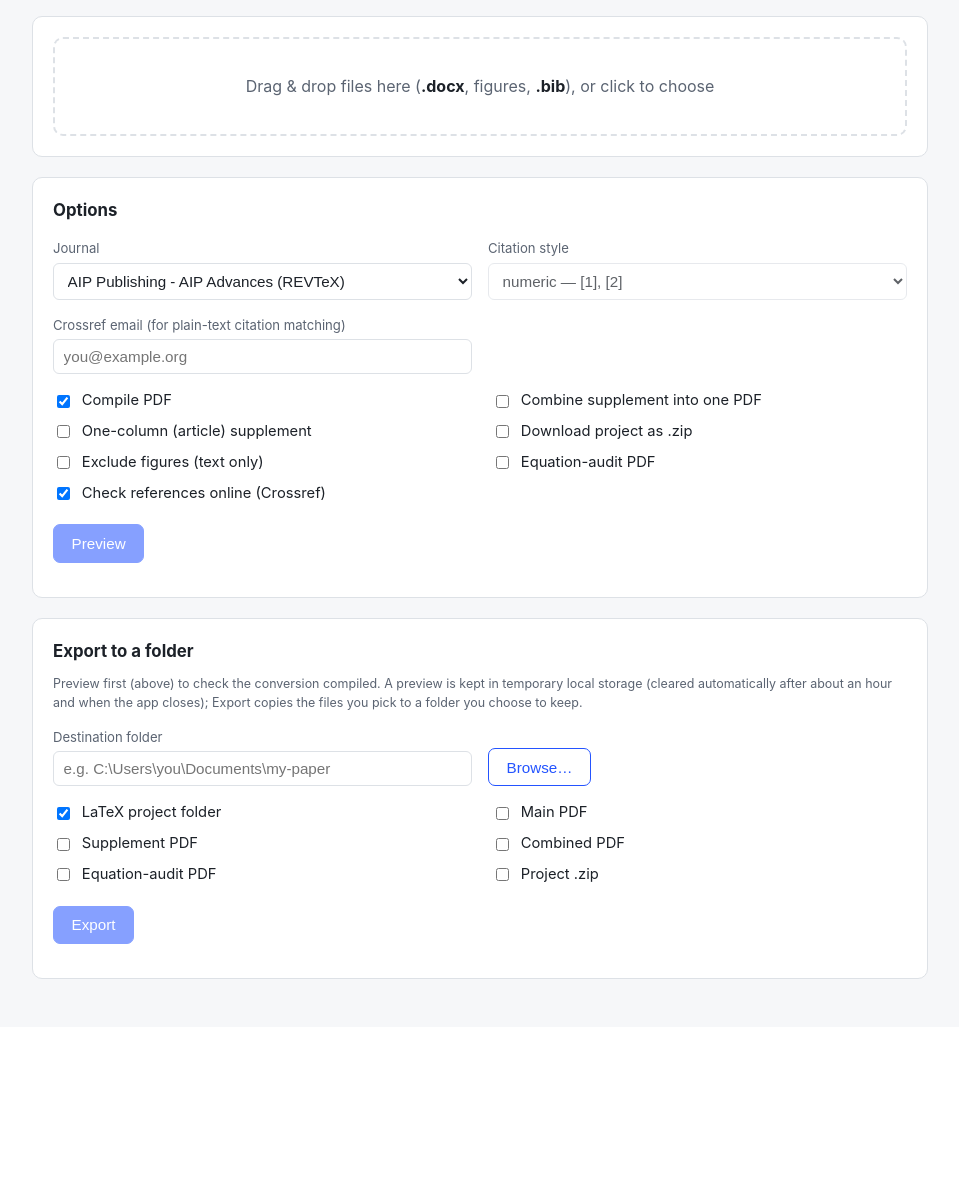
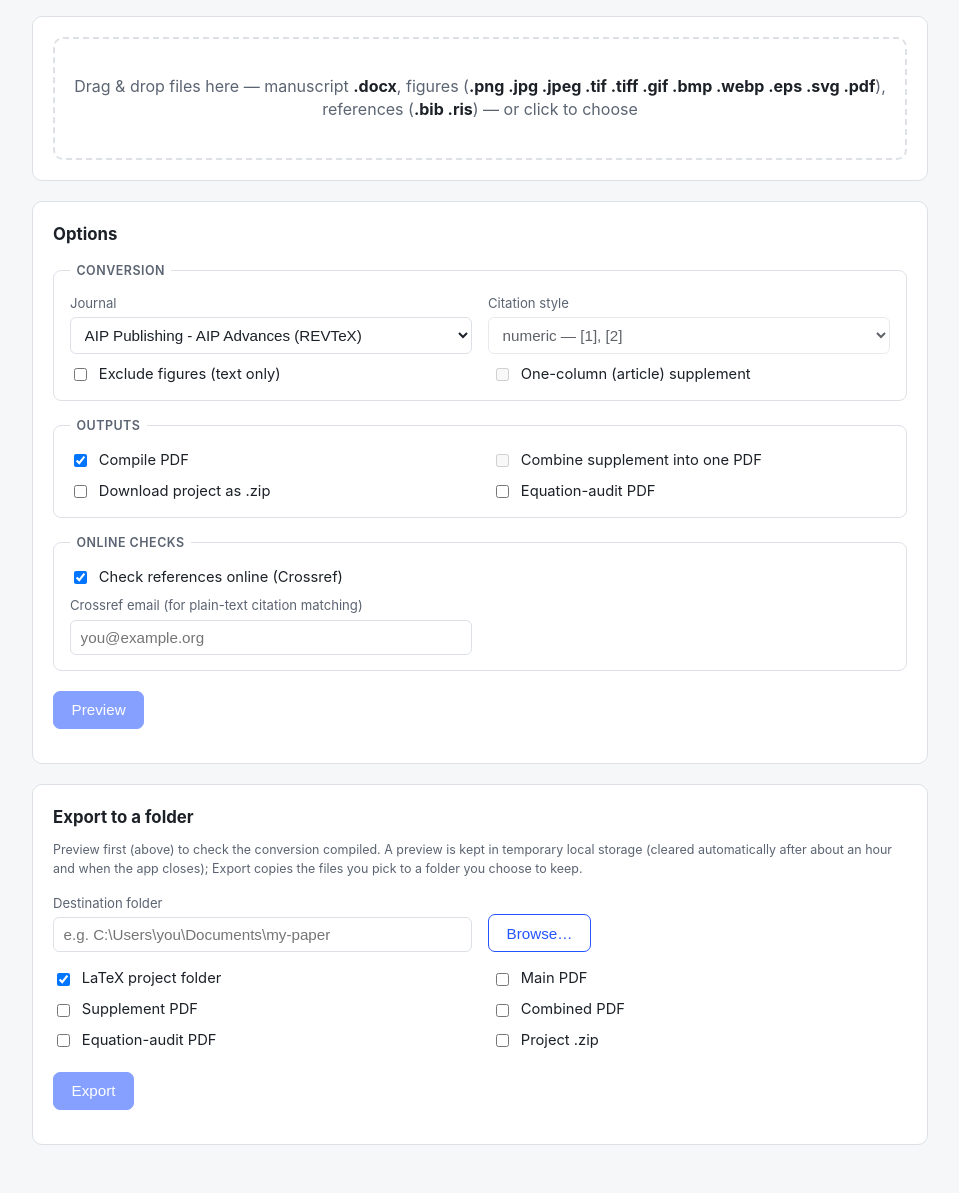
Before and after one commit to pquarterman17/LaTeXtify, a FastAPI app: page / in a window 1280 px wide. Shown: the part 88-1281 px from the top of the page, without its empty margins (160-1119 px from the left). Before the commit the page ends 1067 px from the top, so only its background shows below. Run offline with FastAPI, Linux system fonts and the light colour scheme.

Commit message:
feat(gui): grouped self-explanatory Options with input-aware toggles
Options now cluster into Conversion / Outputs / Online-checks fieldsets
with a hover tooltip on every option (the opaque Equation-audit toggle
finally explains itself). Supplement-dependent toggles disable until a
Supplement file exists; exclude-figures warns when staged figure files
would be ignored. The dropzone text and file-picker filter are built
from the accept lists role detection already uses. Also fixes a latent
bug: opt-nofigs changes now invalidate a stale preview. Plan items 2,
3, 5 complete.

Co-Authored-By: Claude Fable 5 <noreply@anthropic.com>

```diff
--- a/latextify/gui/static/app.js
+++ b/latextify/gui/static/app.js
@@ -45,6 +45,18 @@
   const pdfEmbed = el("pdf-embed");
   const reportPanel = el("report-panel");
   const reportText = el("report-text");
+
+  // Advertise the real accepted formats from the same lists role detection
+  // uses, and keep the file picker's filter in sync (one source of truth —
+  // the server's upload allowlists mirror these).
+  el("dropzone-text").innerHTML =
+    "Drag &amp; drop files here — manuscript <strong>.docx</strong>, figures (<strong>." +
+    IMAGE_EXTS.join(" .") + "</strong>), references (<strong>." + REF_EXTS.join(" .") +
+    "</strong>) — or click to choose";
+  fileInput.setAttribute(
+    "accept",
+    [".docx"].concat(IMAGE_EXTS.map((e) => "." + e), REF_EXTS.map((e) => "." + e)).join(",")
+  );
 
   // Each entry: {file, role, number}. `number` only meaningful for figures.
   let entries = [];
@@ -157,6 +169,21 @@
   function updateButton() {
     const hasMain = entries.filter((x) => x.role === "main").length === 1;
     convertBtn.disabled = !(hasMain && journalSelect.value);
+    updateOptionState();
+  }
+
+  // Input-aware options: supplement-dependent toggles only mean something
+  // once a Supplement file exists, and exclude-figures deserves a warning
+  // when it will silently ignore staged figure files.
+  function updateOptionState() {
+    const hasSupp = entries.some((x) => x.role === "supplement");
+    [optCombine, optSi1col].forEach((box) => {
+      box.disabled = !hasSupp;
+      if (!hasSupp) box.checked = false;
+      box.title = hasSupp ? "" : "Add a file with the Supplement role to enable.";
+    });
+    const figsStaged = entries.some((x) => x.role === "figure");
+    el("nofigs-warning").classList.toggle("hidden", !(optNoFigs.checked && figsStaged));
   }
 
   // Export is only allowed after a successful preview, with a folder chosen and
@@ -228,10 +255,12 @@
   journalSelect.addEventListener("change", () => {
     populateCitationModes(); updateButton(); invalidatePreview();
   });
-  // Changing any option makes an earlier preview stale.
-  [citationSelect, optPdf, optCombine, optSi1col, optZip, optAudit, optCheckRefs].forEach(
+  // Changing any option makes an earlier preview stale (opt-nofigs included:
+  // it changes what the conversion emits, so a prior preview no longer applies).
+  [citationSelect, optPdf, optCombine, optSi1col, optZip, optNoFigs, optAudit, optCheckRefs].forEach(
     (ctrl) => ctrl.addEventListener("change", invalidatePreview)
   );
+  optNoFigs.addEventListener("change", updateOptionState);
   crossrefEmail.addEventListener("input", invalidatePreview);
 
   // -- export folder browse --
--- a/latextify/gui/static/index.html
+++ b/latextify/gui/static/index.html
@@ -29,15 +29,39 @@
 
   <section class="panel">
     <h2>Options</h2>
+    <fieldset class="opt-group">
+      <legend>Conversion</legend>
       <div class="controls">
         <div class="field">
-        <label for="journal-select">Journal</label>
+          <label for="journal-select" title="Journal template: sets the document class, bibliography style, and author/affiliation macros of the emitted project.">Journal</label>
           <select id="journal-select"></select>
         </div>
         <div class="field">
-        <label for="citation-select">Citation style</label>
+          <label for="citation-select" title="How in-text citations and the bibliography render: numeric brackets or author–year.">Citation style</label>
           <select id="citation-select"></select>
         </div>
+      </div>
+      <div class="options-grid">
+        <label class="checkbox-row" title="Emit a text-only project: embedded and dropped-in figure files are skipped and figure anchors are removed from the LaTeX."><input id="opt-nofigs" type="checkbox" /> Exclude figures (text only)</label>
+        <label class="checkbox-row" title="Build the supplement as a one-column article-style document instead of the journal's own layout."><input id="opt-si1col" type="checkbox" /> One-column (article) supplement</label>
+      </div>
+      <div id="nofigs-warning" class="hint hidden">“Exclude figures” is on while figure files are staged — those files will be ignored.</div>
+    </fieldset>
+
+    <fieldset class="opt-group">
+      <legend>Outputs</legend>
+      <div class="options-grid">
+        <label class="checkbox-row" title="Compile the emitted LaTeX with Tectonic to produce main.pdf (and supplement.pdf). Off: you still get the complete LaTeX project."><input id="opt-pdf" type="checkbox" checked /> Compile PDF</label>
+        <label class="checkbox-row" title="Staple main + supplement into one combined.pdf. Needs a file with the Supplement role and Compile PDF on."><input id="opt-combine" type="checkbox" /> Combine supplement into one PDF</label>
+        <label class="checkbox-row" title="Also package the whole LaTeX project as latextify-project.zip for download."><input id="opt-zip" type="checkbox" /> Download project as .zip</label>
+        <label class="checkbox-row" title="Also produce audit.pdf: every converted equation, numbered, for side-by-side checking against the Word original. Useful for equation-heavy papers."><input id="opt-audit" type="checkbox" /> Equation-audit PDF</label>
+      </div>
+    </fieldset>
+
+    <fieldset class="opt-group">
+      <legend>Online checks</legend>
+      <div class="options-grid">
+        <label class="checkbox-row" title="Validate every reference against Crossref (needs internet): resolve each DOI, compare stored fields with the canonical record, flag dead DOIs, and suggest missing ones. Flagged references open the review panel after preview."><input id="opt-checkrefs" type="checkbox" checked /> Check references online (Crossref)</label>
       </div>
       <div class="controls">
         <div class="field">
@@ -46,16 +70,7 @@
         </div>
         <div class="field"></div>
       </div>
-
-    <div class="options-grid">
-      <label class="checkbox-row"><input id="opt-pdf" type="checkbox" checked /> Compile PDF</label>
-      <label class="checkbox-row"><input id="opt-combine" type="checkbox" /> Combine supplement into one PDF</label>
-      <label class="checkbox-row"><input id="opt-si1col" type="checkbox" /> One-column (article) supplement</label>
-      <label class="checkbox-row"><input id="opt-zip" type="checkbox" /> Download project as .zip</label>
-      <label class="checkbox-row"><input id="opt-nofigs" type="checkbox" /> Exclude figures (text only)</label>
-      <label class="checkbox-row"><input id="opt-audit" type="checkbox" /> Equation-audit PDF</label>
-      <label class="checkbox-row"><input id="opt-checkrefs" type="checkbox" checked /> Check references online (Crossref)</label>
-    </div>
+    </fieldset>
 
     <div class="actions">
       <button id="convert-btn" type="button" disabled>Preview</button>
--- a/latextify/gui/static/style.css
+++ b/latextify/gui/static/style.css
@@ -79,6 +79,17 @@ select, input[type="text"], input[type="email"], input[type="number"] {
 select.role { padding: 0.35rem 0.4rem; font-size: 0.88rem; }
 input.fignum { padding: 0.35rem 0.4rem; }
 
+fieldset.opt-group {
+  border: 1px solid var(--border); border-radius: 8px; min-width: 0;
+  padding: 0.35rem 1rem 0.9rem; margin: 1rem 0 0;
+}
+fieldset.opt-group legend {
+  font-size: 0.78rem; font-weight: 600; color: var(--muted);
+  text-transform: uppercase; letter-spacing: 0.04em; padding: 0 0.4rem;
+}
+.opt-group .controls { margin-top: 0.5rem; }
+.opt-group .options-grid { margin-top: 0.6rem; }
+
 .options-grid { display: grid; grid-template-columns: 1fr 1fr; gap: 0.6rem 1.5rem; margin-top: 1rem; }
 .checkbox-row { display: flex; align-items: center; gap: 0.55rem; font-size: 0.92rem; }
 .checkbox-row input { width: auto; }
```
Also changed, not shown: plans/GUI_OPTIONS_FORMATS_PLAN.md (+11 -10 lines), tests/test_gui.py (+36 -0 lines). Lines whose indentation alone changed are shown as unchanged.
